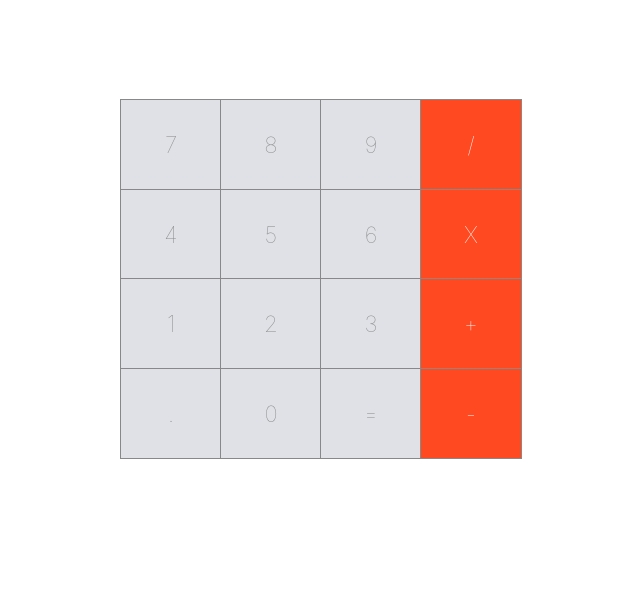
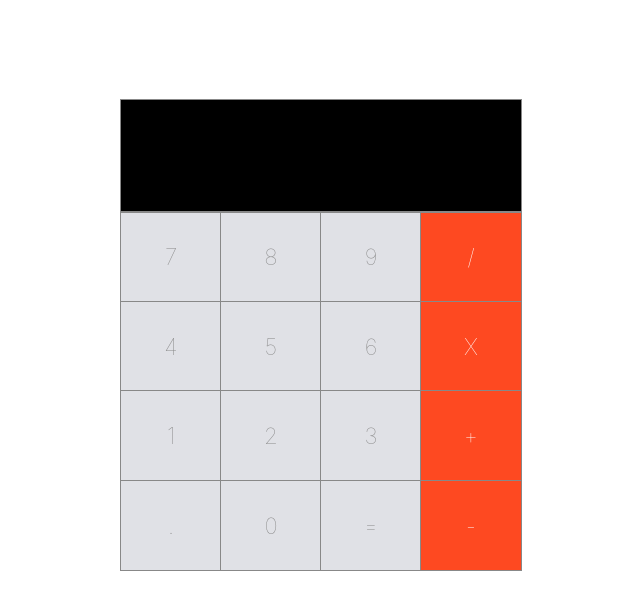
Before and after one commit to mitchellr92/react-calculator, a React (Create React App) app: page / in a window 1280 px wide. Shown: the top 610 px of the page, without its empty margins (319-959 px from the left). Built offline with nearby package versions, Linux system fonts and the light colour scheme.

Commit message:
Created input component, reconfigured App.js to handle state

```diff
--- a/src/App.js
+++ b/src/App.js
@@ -1,11 +1,22 @@
-import React from "react";
+import React, { Component } from "react";
 import "./App.css";
-import Button from './Components/Button';
+import { Button } from "./Components/Button";
+import { Input } from "./Components/Input";
 
-function App() {
+class App extends Component {
+  constructor(props) {
+    super(props);
+
+    this.state = {
+      input: ''
+    }
+  }
+
+  render() {
     return (
       <div className="App">
         <div className="calc-wrapper">
+          <Input input={this.state.input} />
           <div className="row">
             <Button>7</Button>
             <Button>8</Button>
@@ -34,5 +45,6 @@
       </div>
     );
   }
+}
 
 export default App;
--- a/src/Components/Button.jsx
+++ b/src/Components/Button.jsx
@@ -5,7 +5,7 @@
   return !isNaN(value) || value === "." || value === "=";
 };
 
-const Button = props => (
+export const Button = props => (
   <div
     className={`button-wrapper ${
       isOperator(props.children) ? null : "operator"
@@ -14,5 +14,3 @@
     {props.children}
   </div>
 );
-
-export default Button;
--- a/src/Components/Input.css
+++ b/src/Components/Input.css
@@ -0,0 +1,12 @@
+.input {
+    height: 4em;
+    display: flex;
+    justify-content: flex-end;
+    align-items: center;
+    font-weight: bold;
+    font-size: 1.4rem;
+    background-color: #000000;
+    color: #ffffff;
+    padding: 0.5em;
+    outline: 1px solid #888888;
+}
--- a/src/Components/Input.jsx
+++ b/src/Components/Input.jsx
@@ -0,0 +1,4 @@
+import React from "react";
+import "./Input.css";
+
+export const Input = props => <div className="input">{props.input}</div>;
```
Lines whose indentation alone changed are shown as unchanged.
